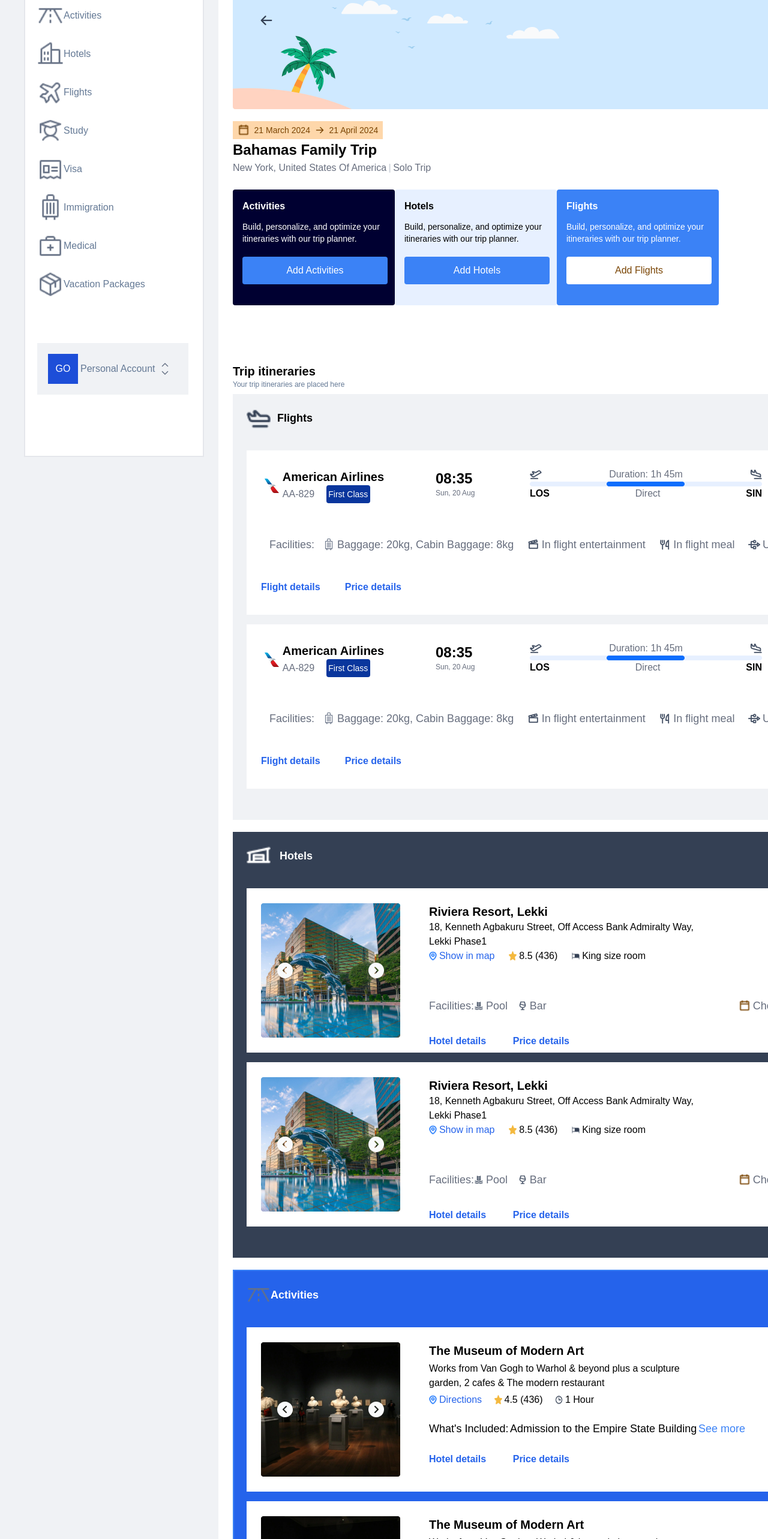
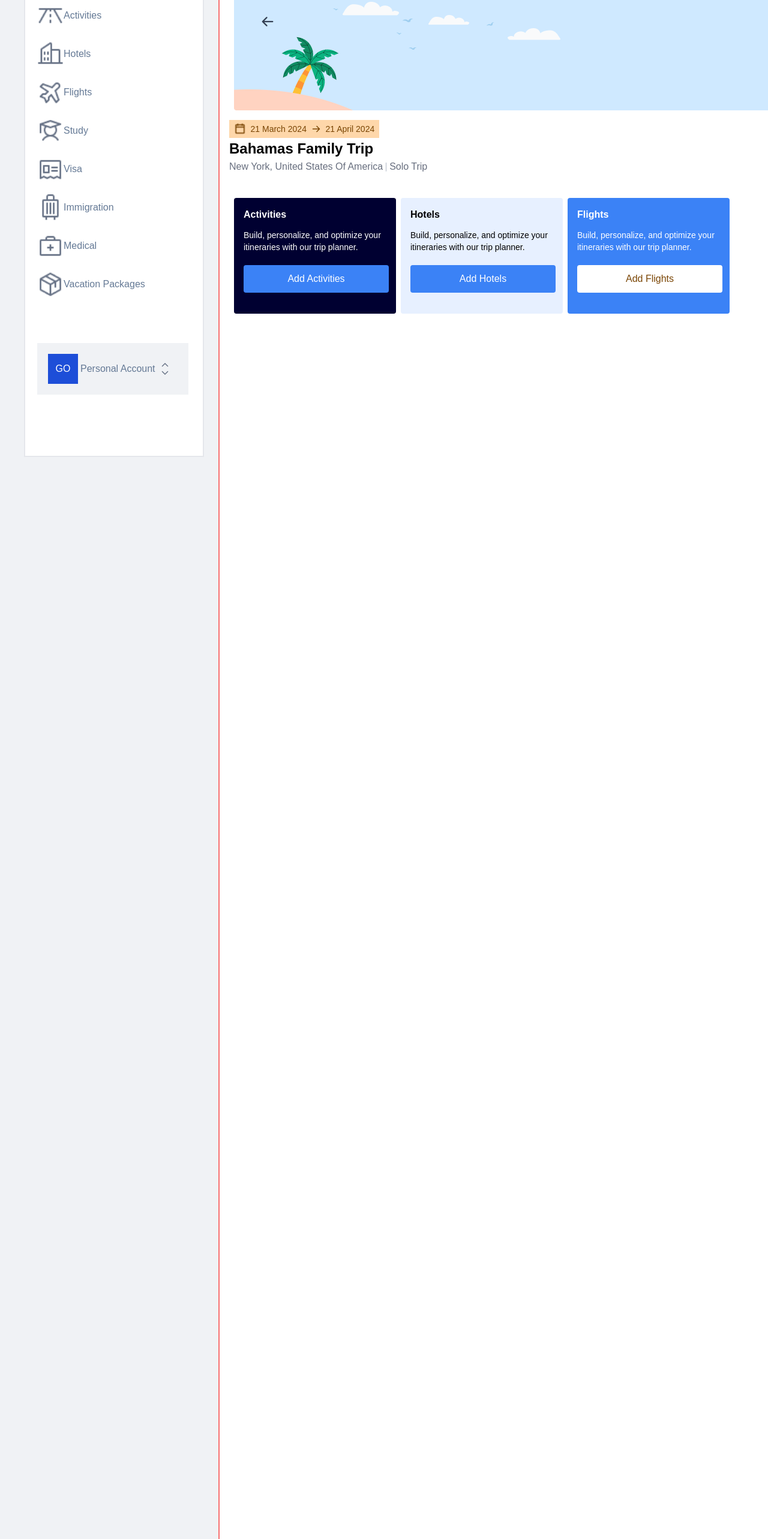
Before and after one commit to Dmengine/VoyakBooking, a Next.js app: page / in a window 1280 px wide. Shown: the part 212-2778 px from the top of the page at 60% size. Built offline with nearby package versions, Linux system fonts and the light colour scheme.

Commit message:
remain the itinerary

```diff
--- a/src/app/MainPage.tsx
+++ b/src/app/MainPage.tsx
@@ -25,14 +25,16 @@ const MainPage = () => {
     }
 
   return (
-    <div className="ml-6 mr-6 mt-10 md:w-[1478px] h-[3316px] bg-white">
-      <div className="relative md:w-[1412px] h-[3295px] mt-5 ml-6">
-        <Image src="/banner.png" width={1412} height={200} alt="banner" className="h-20 w-80 md:w-[1412px] md:h-[200px]"/>
-        <div className="items-center justify-center flex w-16 h-16 absolute top-5 left-6">
+    <div className="ml-6 mr-6 mt-10 border-2 border-red-400 w-[360px] md:w-[1478px] h-[3316px] bg-white">
+      <div className="relative md:w-[1412px] mt-5 md:ml-6">
+        <Image src="/banner.png" width={1412} height={200} alt="banner" className="h-20 w-full md:w-[1412px] md:h-[200px]"/>
+        <div className="items-center justify-center flex md:w-16 md:h-16 w-3 h-3 top-7 left-2 absolute md:top-5 md:left-6">
           <Image src="/ArrowLeft.png" width={24} height={24} alt="arrow" />
         </div>
-        <div className="flex mt-5 justify-between">
-          <div className="w-[341px] h-[94px]">
+      </div>
+
+      <div className="items-center p-4 ga md:flex justify-between">
+        <div className=" h-[94px] md:w-[341px]">
           <div className="w-[250px] h-[30px] bg-orange-200 flex justify-evenly items-center">
           <Image
             src="/CalendarBlank.png"
@@ -50,26 +52,29 @@ const MainPage = () => {
           </div>
           <h2 className="text-[24px] font-semibold">Bahamas Family Trip</h2>
           <div className="flex justify-start items-center space-x-1">
-              <p className="text-customSlate font-medium text-base">
+            <p className="text-customSlate font-medium text-sm md:text-base">
               New York, United States Of America
             </p>
             <Image src="/line.png" width={3} height={4} alt="line" />
-              <p className="text-customSlate font-medium text-base">
+            <p className="text-customSlate font-normal md:font-medium text-sm md:text-base">
               Solo Trip
             </p>
           </div>
+
         </div>
-          <div className="flex space-x-2">
-            <div className="bg-customBlue flex items-center justify-center w-[160px] h-10">
+        <div className="h-11 hidden md:w-[192px] md:flex space-x-2">
+          <div className="bg-customBlue flex items-center justify-center md:w-[160px] h-10">
             <Image src="/UserPlus.png" width={20} height={20} alt="user" />
           </div>
-            <div className="flex justify-center items-center h-20">
+          <div className="flex justify-center items-center">
             <Image src="/DotsThree.png" width={32} height={32} alt="dot" />
           </div>
         </div>
       </div>
-        <div className="flex justify-between h-50 mt-5">
-          <div className="flex w-[810px] h-[193px]">
+
+      {/* card */}
+      <div className="md:w-[1420px] ml-6 md:h-[193px] flex justify-between mt-5 flex-col md:flex-row space-y-4 md:space-y-0">
+        <div className="md:space-x-2 md:flex w-full md:w-[830px] md:h-[193px] h-[615px] space-y-4 md:space-y-0">
           <Card
             text="Activities"
             Ptext="Build, personalize, and optimize your itineraries with our trip planner."
@@ -96,85 +101,16 @@ const MainPage = () => {
             onClick={handleAddFlightsClick}
           />
         </div>
-          <div className="w-[109px] h-[40px] flex justify-between items-center -mt-5">
+        <div className="w-[109px] h-[40px] hidden md:flex justify-between items-center -mt-5">
+          <div className="w-full h-[40px] hidden md:flex justify-between items-center -mt-5">
             <Image src="/box.png" width={40} height={40} alt="box" />
             <Image src="/set.png" width={40} height={40} alt="set" />
           </div>
         </div>
-        <div className="w-[213px] h-[52px] mt-24">
-          <h2 className="text-xl font-semibold">Trip itineraries</h2>
-          <p className="text-xs text-customGrayBlue font-medium">
-            Your trip itineraries are placed here
-          </p>
       </div>
-        <div className="bg-customLightGray w-[1412px] h-[710px] flex flex-col items-center">
-          <div className="w-[1366px] h-[46px] mt-5 flex justify-between ">
-            <div className="w-[110px] h-11">
-              <IconWithText
-                iconImage="/AirplaneInFlight.png"
-                iconText="Flights"
-                iconStyles="flex items-center justify-between"
-                textStyles="font-semibold text-lg "
-                imageStyles="w-10 h-10"
-              />
-            </div>
-            <Button
-              text="Add Flights"
-              buttonStyles="w-[153px] h-[43px]  text-base font-semibold rounded-[4px] bg-white text-blue-600"
-              onClick={handleAddFlightsClick}
-            />
-          </div>
-          <div className="w-[1366px] h-[572px] mt-7 space-y-4">
-            <FlightCard />
-            <FlightCard />
-          </div>
-        </div>
-        <div className="bg-customBlack mt-5 w-[1412px] h-[710px] flex flex-col items-center">
-          <div className="w-[1366px] h-[46px] mt-5 flex justify-between ">
-            <div className="w-[110px] h-11">
-              <IconWithText
-                iconImage="/Warehouse.png"
-                iconText="Hotels"
-                iconStyles="flex items-center justify-between"
-                textStyles="font-semibold text-lg text-white"
-                imageStyles="w-10 h-10"
-              />
-            </div>
-            <Button
-              text="Add Hotel"
-              buttonStyles="w-[153px] h-[43px]  text-base font-semibold rounded-[4px] bg-white text-customBlueDark"
-              onClick={handleAddHotelClick}
-            />
-          </div>
-          <div className="w-[1366px] h-[572px] mt-7 space-y-4">
-            <HotelsCard />
-            <HotelsCard />
-          </div>
-        </div>
-        <div className="border-2 border-blue-500 bg-blue-600 mt-5 w-[1412px] h-[1044px] flex flex-col items-center">
-          <div className="w-[1366px] h-[46px] mt-5 flex justify-between ">
-            <div className="w-[110px] h-11">
-              <IconWithText
-                iconImage="/RoadHorizon.png"
-                iconText="Activities"
-                iconStyles="flex items-center justify-between"
-                textStyles="font-semibold text-lg text-white"
-                imageStyles="w-10 h-10 "
-              />
-            </div>
-            <Button
-              text="Add Activities"
-              buttonStyles="w-[153px] h-[43px]  text-base font-semibold rounded-[4px] bg-white text-customBlueDark"
-              onClick={handleAddActtivitiesPage}
-            />
-          </div>
-          <div className="w-[1366px] h-[572px] mt-7 space-y-4">
-            <AttractionsCard />
-            <AttractionsCard />
-            <AttractionsCard />
-          </div>
-        </div>
-      </div>
+
+
+
     </div>
   );
 };
--- a/src/app/components/FlightCard.tsx
+++ b/src/app/components/FlightCard.tsx
@@ -1,120 +1,126 @@
-import React from 'react'
-import Image from 'next/image'
-import { Button } from './Button'
-import IconWithText from './IconWithText'
+import React from "react";
+import Image from "next/image";
+import { Button } from "./Button";
+import IconWithText from "./IconWithText";
 
 const FlightCard = () => {
   return (
-    <div className='w-[1366px] h-[274px] flex justify-between bg-white'>
-        <div className='flex-col justify-center items-center w-[1280px] h-[274px] ml-6'>
-            <div className='w-[1248px] h-[78px] mt-5 flex justify-between items-center'>
-                <div className='w-[211px] h-[62px] flex items-center justify-evenly'>
+    <div className="w-[1366px] h-[274px] flex justify-between bg-white">
+      <div className="flex-col justify-center items-center w-[1280px] h-[274px] ml-6">
+        <div className="w-[1248px] h-[78px] mt-5 flex justify-between items-center">
+          <div className="w-[211px] h-[62px] flex items-center justify-evenly">
             <Image
-                        src='/american_airlines_symbol.svg.png'
+              src="/american_airlines_symbol.svg.png"
               width={24}
               height={24}
-                        alt='airline'
+              alt="airline"
             />
             <div flex-col>
-                        <h3 className='font-semibold text-xl'>American Airlines</h3>
-                        <div className='flex w-[146px] h-[30px] justify-between items-center'>
-                            <p className='font-medium text-base text-customSlate'>AA-829</p>
+              <div className="flex justify-start items-center space-x-1">
+                <p className="text-customSlate font-medium text-base">
+                  New York, United States Of America
+                </p>
+                <Image src="/line.png" width={3} height={4} alt="line" />
+                <p className="text-customSlate font-medium text-base">
+                  Solo Trip
+                </p>
+              </div>{" "}
+              <div className="flex w-[146px] h-[30px] justify-between items-center">
+                <p className="font-medium text-base text-customSlate">AA-829</p>
                 <Button
-                                text='First Class'
-                                buttonStyles='bg-customBlueDark text-sm text-white w-[73px] h-[30px] rounded-[4px]'
+                  text="First Class"
+                  buttonStyles="bg-customBlueDark text-sm text-white w-[73px] h-[30px] rounded-[4px]"
                 />
               </div>
             </div>
           </div>
-                <div className='w-[77px] h-[56px]'>
-                    <h2 className='font-semibold text-2xl'>08:35</h2>
-                    <p className='font-medium text-xs text-customSlate'>Sun, 20 Aug</p>
+          <div className="w-[77px] h-[56px]">
+            <h2 className="font-semibold text-2xl">08:35</h2>
+            <p className="font-medium text-xs text-customSlate">Sun, 20 Aug</p>
           </div>
-                <div className='w-[387px] h-[78px]'>
-                    <div className='flex w-[387px] h-[24px] justify-between items-center mt-2'>
+          <div className="w-[387px] h-[78px]">
+            <div className="flex w-[387px] h-[24px] justify-between items-center mt-2">
               <Image
-                            src='/AirplaneTakeoff.png'
+                src="/AirplaneTakeoff.png"
                 width={20}
                 height={20}
-                            alt='line'
+                alt="line"
               />
-                        <p className='text-customSlate'>Duration: 1h 45m</p>
+              <p className="text-customSlate">Duration: 1h 45m</p>
               <Image
-                            src='/AirplaneLanding.png'
+                src="/AirplaneLanding.png"
                 width={20}
                 height={20}
-                            alt='line'
+                alt="line"
               />
             </div>
-                    <Image
-                        src='/Group 9.png'
-                        width={387}
-                        height={8}
-                        alt='line'
-                    />
-                    <div className='flex w-[387px] h-[24px] justify-between items-center'>
-                        <h2 className='font-semibold text-base'>LOS</h2>
-                        <p className='font-medium text-base text-customSlate'>Direct</p>
-                        <h2 className='font-semibold text-base'>SIN</h2>
+            <Image src="/Group 9.png" width={387} height={8} alt="line" />
+            <div className="flex w-[387px] h-[24px] justify-between items-center">
+              <h2 className="font-semibold text-base">LOS</h2>
+              <p className="font-medium text-base text-customSlate">Direct</p>
+              <h2 className="font-semibold text-base">SIN</h2>
             </div>
           </div>
-                <div className='w-[77px] h-[56px]'>
-                    <h2 className='font-semibold text-2xl'>09:55</h2>
-                    <p className='font-medium text-xs text-customSlate'>Sun, 20 Aug</p>
+          <div className="w-[77px] h-[56px]">
+            <h2 className="font-semibold text-2xl">09:55</h2>
+            <p className="font-medium text-xs text-customSlate">Sun, 20 Aug</p>
           </div>
-                <div className='w-[176px] h-[36px] font-semibold text-[28px]'>₦123,450.00</div>
+          <div className="w-[176px] h-[36px] font-semibold text-[28px]">
+            ₦123,450.00
           </div>
-            <div className='w-[925px] h-[78px] mt-5 flex justify-evenly items-center'>
-                <p className='text-customSlate font-medium text-lg'>Facilities:</p>
-                <div className='w-[808px] h-[26px] flex justify-between'>
+        </div>
+        <div className="w-[925px] h-[78px] mt-5 flex justify-evenly items-center">
+          <p className="text-customSlate font-medium text-lg">Facilities:</p>
+          <div className="w-[808px] h-[26px] flex justify-between">
             <IconWithText
-                        iconImage='/SuitcaseRolling.png'
-                        iconText='Baggage: 20kg, Cabin Baggage: 8kg'
-                        iconStyles='flex items-center space-x-1'
-                        textStyles='font-medium text-lg text-customSlate'
-                        imageStyles='w-5 h-5'
+              iconImage="/SuitcaseRolling.png"
+              iconText="Baggage: 20kg, Cabin Baggage: 8kg"
+              iconStyles="flex items-center space-x-1"
+              textStyles="font-medium text-lg text-customSlate"
+              imageStyles="w-5 h-5"
             />
             <IconWithText
-                        iconImage='/FilmSlate.png'
-                        iconText='In flight entertainment'
-                        iconStyles='flex items-center space-x-1'
-                        textStyles='font-medium text-lg text-customSlate'
-                        imageStyles='w-5 h-5'
+              iconImage="/FilmSlate.png"
+              iconText="In flight entertainment"
+              iconStyles="flex items-center space-x-1"
+              textStyles="font-medium text-lg text-customSlate"
+              imageStyles="w-5 h-5"
             />
             <IconWithText
-                        iconImage='/ForkKnife.png'
-                        iconText='In flight meal'
-                        iconStyles='flex items-center space-x-1'
-                        textStyles='font-medium text-lg text-customSlate'
-                        imageStyles='w-5 h-5'
+              iconImage="/ForkKnife.png"
+              iconText="In flight meal"
+              iconStyles="flex items-center space-x-1"
+              textStyles="font-medium text-lg text-customSlate"
+              imageStyles="w-5 h-5"
             />
             <IconWithText
-                        iconImage='/Usb.png'
-                        iconText='USB Port'
-                        iconStyles='flex items-center space-x-1'
-                        textStyles='font-medium text-lg text-customSlate'
-                        imageStyles='w-5 h-5'
+              iconImage="/Usb.png"
+              iconText="USB Port"
+              iconStyles="flex items-center space-x-1"
+              textStyles="font-medium text-lg text-customSlate"
+              imageStyles="w-5 h-5"
             />
           </div>
         </div>
-            <div className='flex justify-between items-center w-full h-16'>
-                <div className='w-[234px] h-[26px] flex justify-between items-center'>
-                    <h2 className='font-semibold text-base text-blue-600'>Flight details</h2>
-                    <h2 className='font-semibold text-base text-blue-600'>Price details</h2>
+        <div className="flex justify-between items-center w-full h-16">
+          <div className="w-[234px] h-[26px] flex justify-between items-center">
+            <h2 className="font-semibold text-base text-blue-600">
+              Flight details
+            </h2>
+            <h2 className="font-semibold text-base text-blue-600">
+              Price details
+            </h2>
           </div>
-                <h2 className='font-semibold text-base text-blue-600'>Edit details</h2>
+          <h2 className="font-semibold text-base text-blue-600">
+            Edit details
+          </h2>
         </div>
       </div>
-        <div className='w-[46px] h-[272px] bg-customRed flex justify-center items-center'>
-            <Image
-                src='/X.png'
-                width={24}
-                height={24}
-                alt='Vector'
-            />
+      <div className="w-[46px] h-[272px] bg-customRed flex justify-center items-center">
+        <Image src="/X.png" width={24} height={24} alt="Vector" />
       </div>
     </div>
-  )
-}
+  );
+};
 
-export default FlightCard
+export default FlightCard;
```
Also changed, not shown: 1 other file (tests, documents, lock files or other folders). Lines whose indentation alone changed are shown as unchanged.
